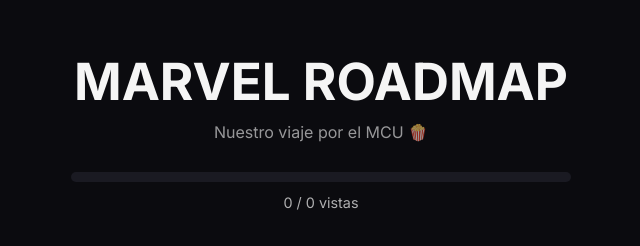
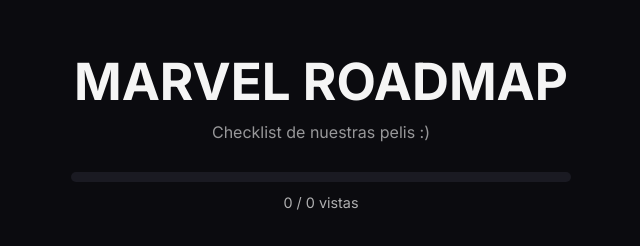
Before and after one commit to jpoou96/nuestraspelis, a plain HTML site: page index.html in a window 1280 px wide. Shown: the full height of the page, 319-959 px from the left. Drawn offline with Linux system fonts and the light colour scheme; no server answers.

Commit message:
Update index.html

```diff
--- a/index.html
+++ b/index.html
@@ -12,7 +12,7 @@
     content="width=device-width, initial-scale=1.0"
   />
 
-  <title>Marvel Roadmap</title>
+  <title>Marvel Roadmap Kathy & Jhony</title>
 
   <link rel="stylesheet" href="styles.css">
 
@@ -27,7 +27,7 @@
     <h1>MARVEL ROADMAP</h1>
 
     <p>
-      Nuestro viaje por el MCU 🍿
+      Checklist de nuestras pelis :)
     </p>
 
     <div class="progress-container">
```
